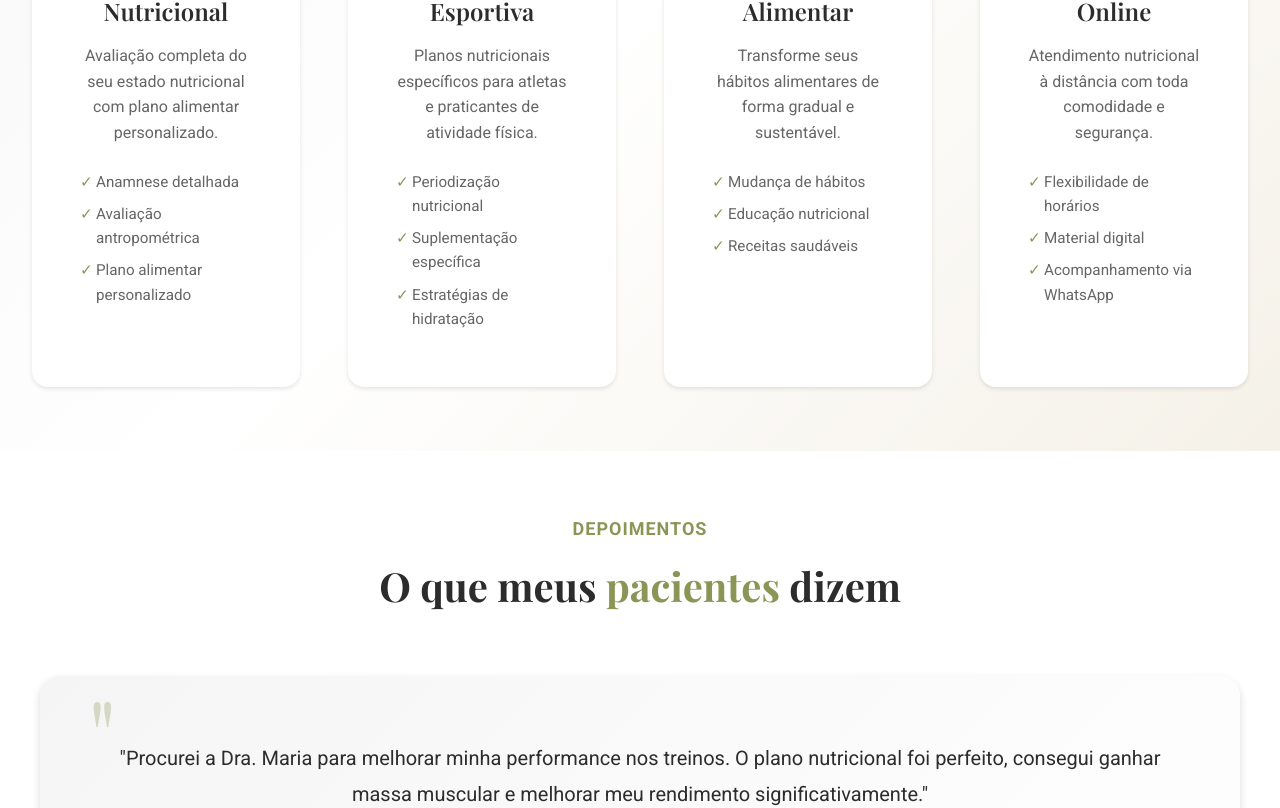
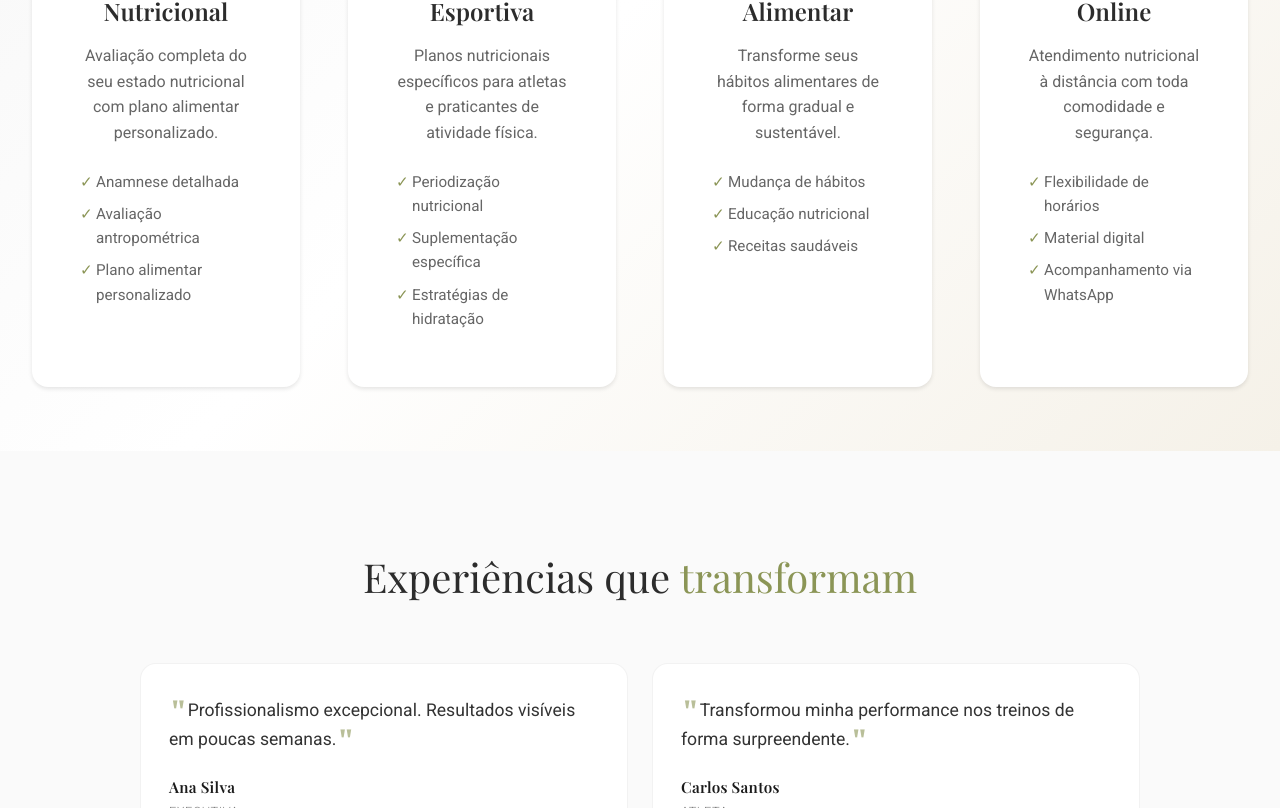
Before and after one commit to basilioruan/nutritionist-website, a React (Vite) app: page / in a window 1280 px wide. Shown: the part 1992-2800 px from the top of the page. Built offline with nearby package versions, Linux system fonts and the light colour scheme.

Commit message:
feat: changing some font styles

```diff
--- a/src/components/About/About.styles.ts
+++ b/src/components/About/About.styles.ts
@@ -74,12 +74,14 @@ export const AboutText = styled.div`
 
 export const AboutTitle = styled.h2`
   font-size: 2.5rem;
-  font-weight: 700;
+  font-weight: 300;
   margin-bottom: ${theme.spacing.md};
   color: ${theme.colors.text.primary};
+  line-height: 1.3;
 
   span {
     color: ${theme.colors.primary};
+    font-weight: 400;
   }
 
   @media (max-width: ${theme.breakpoints.tablet}) {
--- a/src/components/Header/Header.styles.ts
+++ b/src/components/Header/Header.styles.ts
@@ -29,9 +29,10 @@ export const Logo = styled.div`
   span {
     font-family: ${theme.fonts.heading};
     font-size: 1.5rem;
-    font-weight: 700;
+    font-weight: 300;
     color: ${theme.colors.cream};
     transition: all 0.3s ease;
+    letter-spacing: 0.5px;
 
     @media (max-width: ${theme.breakpoints.mobile}) {
       font-size: 1.25rem;
--- a/src/components/Hero/Hero.styles.ts
+++ b/src/components/Hero/Hero.styles.ts
@@ -70,13 +70,14 @@ export const HeroSubtitle = styled.p`
 
 export const HeroTitle = styled.h1`
   font-size: 3.5rem;
-  font-weight: 700;
+  font-weight: 300;
   line-height: 1.2;
   margin-bottom: ${theme.spacing.md};
   color: ${theme.colors.text.primary};
 
   span {
     color: ${theme.colors.primary};
+    font-weight: 400;
     position: relative;
 
     &::after {
--- a/src/components/Services/Services.styles.ts
+++ b/src/components/Services/Services.styles.ts
@@ -25,7 +25,7 @@ export const ServicesSubtitle = styled.p`
 
 export const ServicesTitle = styled.h2`
   font-size: 2.5rem;
-  font-weight: 700;
+  font-weight: 300;
   color: ${theme.colors.text.primary};
   max-width: 600px;
   margin: 0 auto;
@@ -33,6 +33,7 @@ export const ServicesTitle = styled.h2`
 
   span {
     color: ${theme.colors.primary};
+    font-weight: 400;
   }
 
   @media (max-width: ${theme.breakpoints.tablet}) {
--- a/src/components/Testimonials/Testimonials.styles.ts
+++ b/src/components/Testimonials/Testimonials.styles.ts
@@ -2,31 +2,27 @@ import styled from 'styled-components';
 import { theme } from '../../styles/theme';
 
 export const TestimonialsContainer = styled.section`
-  padding: ${theme.spacing.xxl} 0;
-  background-color: ${theme.colors.white};
+  padding: 100px 0;
+  background: #fafafa;
+  position: relative;
 `;
 
 export const TestimonialsHeader = styled.div`
   text-align: center;
-  margin-bottom: ${theme.spacing.xxl};
-`;
-
-export const TestimonialsSubtitle = styled.p`
-  color: ${theme.colors.primary};
-  font-weight: 600;
-  font-size: 1.125rem;
-  margin-bottom: ${theme.spacing.sm};
-  text-transform: uppercase;
-  letter-spacing: 1px;
+  margin-bottom: 60px;
 `;
 
 export const TestimonialsTitle = styled.h2`
   font-size: 2.5rem;
-  font-weight: 700;
+  font-weight: 300;
   color: ${theme.colors.text.primary};
+  max-width: 600px;
+  margin: 0 auto;
+  line-height: 1.3;
 
   span {
     color: ${theme.colors.primary};
+    font-weight: 400;
   }
 
   @media (max-width: ${theme.breakpoints.tablet}) {
@@ -38,174 +34,88 @@ export const TestimonialsTitle = styled.h2`
   }
 `;
 
-export const TestimonialCarousel = styled.div`
-  position: relative;
-  max-width: 1200px;
+export const TestimonialsGrid = styled.div`
+  display: grid;
+  grid-template-columns: repeat(2, 1fr);
+  gap: 24px;
+  max-width: 1000px;
   margin: 0 auto;
-  width: 100%;
 
-  @media (min-width: ${theme.breakpoints.xlDesktop}) {
-    max-width: 1600px;
-  }
-
-  @media (max-width: ${theme.breakpoints.desktop}) {
-    max-width: 800px;
+  @media (max-width: ${theme.breakpoints.tablet}) {
+    grid-template-columns: 1fr;
+    gap: 20px;
+    max-width: 600px;
   }
 `;
 
-export const TestimonialCard = styled.div`
-  background: linear-gradient(135deg,
-    ${theme.colors.gray.light},
-    rgba(255, 255, 255, 0.9));
-  padding: ${theme.spacing.xxl};
-  border-radius: 20px;
-  box-shadow: ${theme.shadows.medium};
+export const TestimonialItem = styled.div`
+  background: #ffffff;
+  border: 1px solid rgba(0, 0, 0, 0.05);
+  border-radius: 16px;
+  padding: 32px 28px;
+  transition: all 0.3s ease;
   position: relative;
+  overflow: hidden;
 
   &::before {
-    content: '"';
+    content: '';
     position: absolute;
-    top: -20px;
-    left: ${theme.spacing.xl};
-    font-size: 6rem;
-    color: ${theme.colors.primary};
-    font-family: ${theme.fonts.heading};
-    opacity: 0.3;
+    top: 0;
+    left: 0;
+    width: 3px;
+    height: 100%;
+    background: linear-gradient(to bottom, ${theme.colors.primary}, ${theme.colors.secondary});
+    opacity: 0;
+    transition: all 0.3s ease;
   }
 
-  @media (max-width: ${theme.breakpoints.tablet}) {
-    padding: ${theme.spacing.xl};
+  &:hover {
+    border-color: rgba(76, 175, 80, 0.2);
+    transform: translateY(-4px);
+    box-shadow: 0 12px 40px rgba(0, 0, 0, 0.1);
 
     &::before {
-      font-size: 4rem;
-      top: -15px;
-      left: ${theme.spacing.lg};
-    }
-  }
-
-  @media (max-width: ${theme.breakpoints.mobile}) {
-    padding: ${theme.spacing.lg};
-
-    &::before {
-      font-size: 3rem;
-      top: -10px;
-      left: ${theme.spacing.md};
+      opacity: 1;
     }
   }
 `;
 
-export const TestimonialContent = styled.div`
-  text-align: center;
-`;
+export const TestimonialQuote = styled.p`
+  font-size: 1.1rem;
+  line-height: 1.6;
+  color: #333333;
+  margin: 0 0 24px 0;
+  font-weight: 400;
 
-export const TestimonialText = styled.p`
-  font-size: 1.25rem;
-  line-height: 1.8;
-  color: ${theme.colors.text.primary};
-  margin-bottom: ${theme.spacing.lg};
-  font-style: italic;
-
-  @media (max-width: ${theme.breakpoints.mobile}) {
-    font-size: 1.125rem;
-  }
-`;
-
-export const TestimonialRating = styled.div`
-  font-size: 1.5rem;
-  margin-bottom: ${theme.spacing.md};
-
-  @media (max-width: ${theme.breakpoints.mobile}) {
-    font-size: 1.25rem;
+  .quote-mark {
+    font-size: 1.8rem;
+    color: ${theme.colors.primary};
+    opacity: 0.6;
+    font-family: Georgia, serif;
+    font-weight: 600;
+    vertical-align: top;
+    line-height: 1;
+    margin: 0 2px;
   }
 `;
 
 export const TestimonialAuthor = styled.div`
-  text-align: center;
+
 `;
 
 export const TestimonialName = styled.h4`
-  font-size: 1.25rem;
+  font-size: 0.95rem;
   font-weight: 600;
-  color: ${theme.colors.text.primary};
-  margin-bottom: ${theme.spacing.xs};
+  color: #1a1a1a;
+  margin: 0 0 4px 0;
+  letter-spacing: 0.3px;
 `;
 
 export const TestimonialRole = styled.p`
-  color: ${theme.colors.text.secondary};
-  font-size: 1rem;
+  color: rgba(0, 0, 0, 0.5);
+  font-size: 0.8rem;
+  margin: 0;
+  font-weight: 300;
+  letter-spacing: 0.5px;
+  text-transform: uppercase;
 `;
-
-export const CarouselControls = styled.div`
-  display: flex;
-  justify-content: space-between;
-  position: absolute;
-  top: 50%;
-  left: -60px;
-  right: -60px;
-  transform: translateY(-50%);
-
-  @media (max-width: ${theme.breakpoints.tablet}) {
-    left: -40px;
-    right: -40px;
-  }
-
-  @media (max-width: ${theme.breakpoints.mobile}) {
-    position: static;
-    transform: none;
-    margin-top: ${theme.spacing.lg};
-    justify-content: center;
-    gap: ${theme.spacing.lg};
-  }
-`;
-
-export const CarouselButton = styled.button`
-  width: 50px;
-  height: 50px;
-  border-radius: 50%;
-  background-color: ${theme.colors.primary};
-  color: ${theme.colors.white};
-  font-size: 1.5rem;
-  font-weight: bold;
-  display: flex;
-  align-items: center;
-  justify-content: center;
-  transition: all 0.3s ease;
-  box-shadow: ${theme.shadows.medium};
-
-  &:hover {
-    background-color: ${theme.colors.primaryDark};
-    transform: scale(1.1);
-  }
-
-  &:active {
-    transform: scale(0.95);
-  }
-
-  @media (max-width: ${theme.breakpoints.mobile}) {
-    width: 45px;
-    height: 45px;
-    font-size: 1.25rem;
-  }
-`;
-
-export const CarouselDots = styled.div`
-  display: flex;
-  justify-content: center;
-  gap: ${theme.spacing.sm};
-  margin-top: ${theme.spacing.xl};
-`;
-
-export const CarouselDot = styled.button<{ active: boolean }>`
-  width: 12px;
-  height: 12px;
-  border-radius: 50%;
-  background-color: ${({ active }) =>
-    active ? theme.colors.primary : theme.colors.gray.medium};
-  transition: all 0.3s ease;
-  cursor: pointer;
-
-  &:hover {
-    background-color: ${theme.colors.primary};
-    transform: scale(1.2);
-  }
-`;
--- a/src/components/Testimonials/Testimonials.tsx
+++ b/src/components/Testimonials/Testimonials.tsx
@@ -1,129 +1,62 @@
-import React, { useState, useEffect } from 'react';
+import React from 'react';
 import {
   TestimonialsContainer,
   TestimonialsHeader,
   TestimonialsTitle,
-  TestimonialsSubtitle,
-  TestimonialCarousel,
-  TestimonialCard,
-  TestimonialContent,
-  TestimonialText,
+  TestimonialsGrid,
+  TestimonialItem,
+  TestimonialQuote,
   TestimonialAuthor,
   TestimonialName,
   TestimonialRole,
-  TestimonialRating,
-  CarouselControls,
-  CarouselButton,
-  CarouselDots,
-  CarouselDot,
 } from './Testimonials.styles';
 
 const Testimonials: React.FC = () => {
-  const [currentIndex, setCurrentIndex] = useState(0);
-
   const testimonials = [
     {
-      text: "A Dra. Maria transformou completamente minha relação com a comida. Perdi 15kg de forma saudável e aprendi a comer com prazer e consciência. Seu acompanhamento é excepcional!",
+      text: "Profissionalismo excepcional. Resultados visíveis em poucas semanas.",
       author: "Ana Silva",
-      role: "Executiva",
-      rating: 5
+      role: "Executiva"
     },
     {
-      text: "Procurei a Dra. Maria para melhorar minha performance nos treinos. O plano nutricional foi perfeito, consegui ganhar massa muscular e melhorar meu rendimento significativamente.",
+      text: "Transformou minha performance nos treinos de forma surpreendente.",
       author: "Carlos Santos",
-      role: "Personal Trainer",
-      rating: 5
+      role: "Atleta"
     },
     {
-      text: "Estava com diabetes tipo 2 e não sabia como controlar através da alimentação. Com a orientação da Dra. Maria, consegui estabilizar minha glicemia e melhorar muito minha qualidade de vida.",
+      text: "Abordagem única e personalizada. Mudou minha relação com a comida.",
       author: "Maria Oliveira",
-      role: "Aposentada",
-      rating: 5
+      role: "Empresária"
     },
     {
-      text: "O atendimento online da Dra. Maria é incrível! Mesmo à distância, senti todo o cuidado e atenção. Consegui reeducar minha alimentação e criar hábitos saudáveis para toda família.",
+      text: "Método inovador. Consegui meus objetivos sem sacrifícios extremos.",
       author: "João Pereira",
-      role: "Empresário",
-      rating: 5
-    },
-    {
-      text: "Após anos tentando emagrecer sem sucesso, a Dra. Maria me ajudou a entender que não se tratava apenas de uma dieta, mas de uma mudança de estilo de vida. Resultado: -20kg e muito mais disposição!",
-      author: "Fernanda Costa",
-      role: "Professora",
-      rating: 5
+      role: "Designer"
     }
   ];
-
-  const nextTestimonial = () => {
-    setCurrentIndex((prev) => (prev + 1) % testimonials.length);
-  };
-
-  const prevTestimonial = () => {
-    setCurrentIndex((prev) => (prev - 1 + testimonials.length) % testimonials.length);
-  };
-
-  const goToTestimonial = (index: number) => {
-    setCurrentIndex(index);
-  };
-
-  useEffect(() => {
-    const interval = setInterval(nextTestimonial, 5000);
-    return () => clearInterval(interval);
-  }, []);
-
-  const renderStars = (rating: number) => {
-    return Array.from({ length: 5 }, (_, index) => (
-      <span key={index} style={{ color: index < rating ? '#FFD700' : '#E0E0E0' }}>
-        ★
-      </span>
-    ));
-  };
 
   return (
     <TestimonialsContainer id="depoimentos">
       <div className="container">
         <TestimonialsHeader>
-          <TestimonialsSubtitle>Depoimentos</TestimonialsSubtitle>
           <TestimonialsTitle>
-            O que meus <span>pacientes</span> dizem
+            Experiências que <span>transformam</span>
           </TestimonialsTitle>
         </TestimonialsHeader>
 
-        <TestimonialCarousel>
-          <TestimonialCard>
-            <TestimonialContent>
-              <TestimonialText>
-                "{testimonials[currentIndex].text}"
-              </TestimonialText>
-              <TestimonialRating>
-                {renderStars(testimonials[currentIndex].rating)}
-              </TestimonialRating>
+        <TestimonialsGrid>
+          {testimonials.map((testimonial, index) => (
+            <TestimonialItem key={index}>
+              <TestimonialQuote>
+                <span className="quote-mark">"</span>{testimonial.text}<span className="quote-mark">"</span>
+              </TestimonialQuote>
               <TestimonialAuthor>
-                <TestimonialName>{testimonials[currentIndex].author}</TestimonialName>
-                <TestimonialRole>{testimonials[currentIndex].role}</TestimonialRole>
+                <TestimonialName>{testimonial.author}</TestimonialName>
+                <TestimonialRole>{testimonial.role}</TestimonialRole>
               </TestimonialAuthor>
-            </TestimonialContent>
-          </TestimonialCard>
-
-          <CarouselControls>
-            <CarouselButton onClick={prevTestimonial}>
-              ←
-            </CarouselButton>
-            <CarouselButton onClick={nextTestimonial}>
-              →
-            </CarouselButton>
-          </CarouselControls>
-
-          <CarouselDots>
-            {testimonials.map((_, index) => (
-              <CarouselDot
-                key={index}
-                active={index === currentIndex}
-                onClick={() => goToTestimonial(index)}
-              />
-            ))}
-          </CarouselDots>
-        </TestimonialCarousel>
+            </TestimonialItem>
+          ))}
+        </TestimonialsGrid>
       </div>
     </TestimonialsContainer>
   );
```
